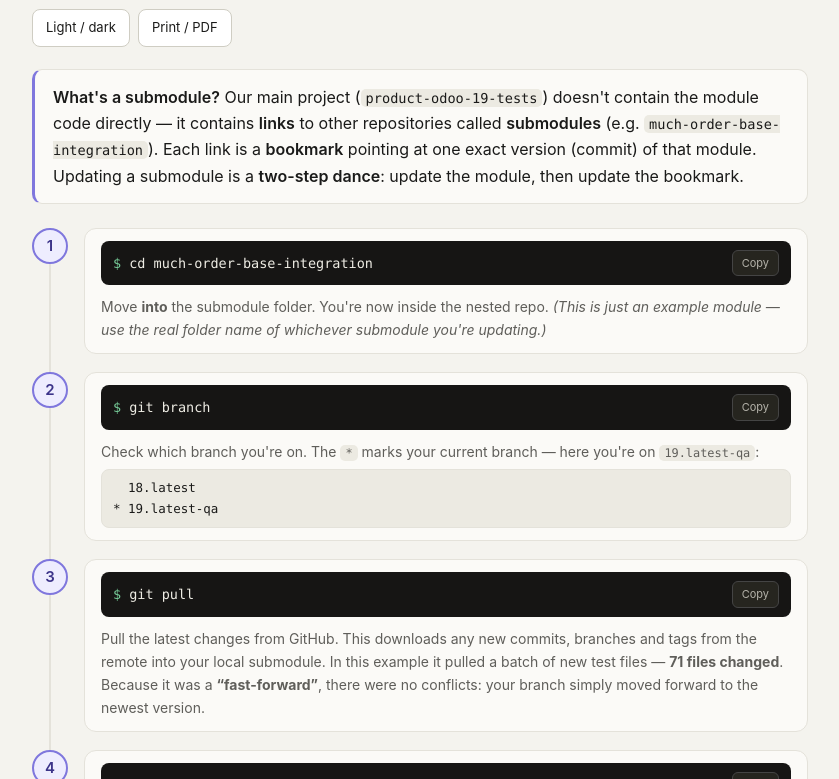
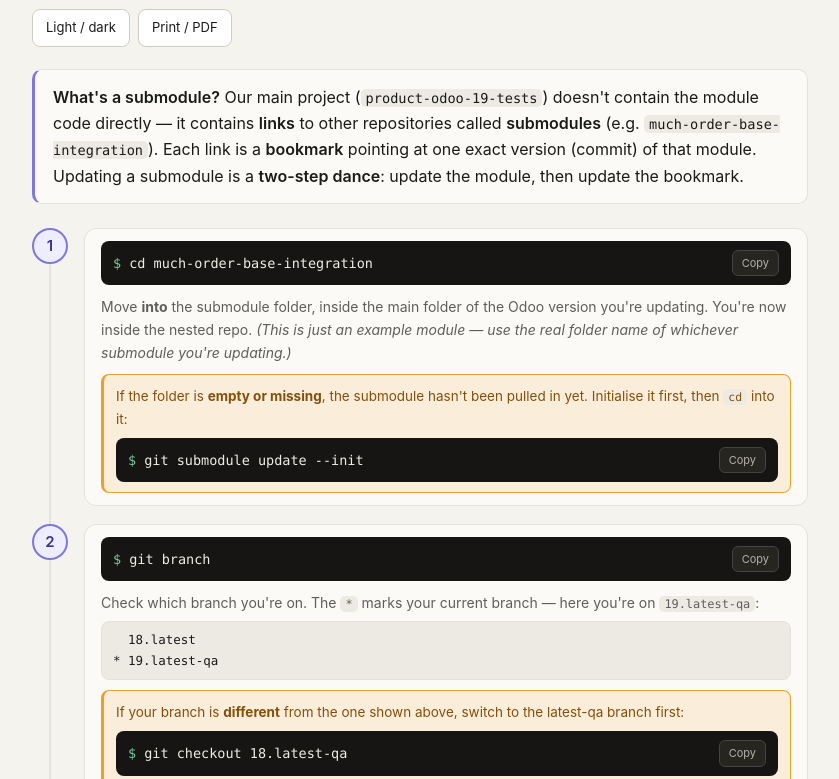
Before and after one commit to much-joaquimvicente/much-guides, a plain HTML site: page vscode-submodule-update.html in a window 1280 px wide. Shown: the part 173-952 px from the top of the page, without its empty margins (220-1059 px from the left). Drawn offline with Linux system fonts and the light colour scheme.

Commit message:
update website

```diff
--- a/vscode-submodule-update.html
+++ b/vscode-submodule-update.html
@@ -53,6 +53,8 @@ button:hover{border-color:var(--text-3)}
 .copy:hover{border-color:#666;color:#eee}
 .sexp{margin:10px 0 0;font-size:14px;color:var(--text-2)}
 .sexp .out{display:block;font-family:var(--mono);font-size:12.5px;background:var(--surface-0);border:1px solid var(--border);border-radius:8px;padding:8px 11px;margin-top:6px;white-space:pre-wrap;color:var(--text)}
+.snote{margin-top:10px;background:var(--bg-warning);border:1px solid var(--border-warning);border-left:3px solid var(--border-warning);border-radius:8px;padding:10px 12px}
+.snote p{margin:0 0 8px;font-size:13.5px;color:var(--text-warning)}
 footer{margin-top:40px;color:var(--text-3);font-size:13px;border-top:1px solid var(--border);padding-top:16px}
 @media print{.noprint{display:none!important}body{background:#fff}.cmd{background:#f0efe8;color:#000;border:1px solid #ccc}.copy{display:none}}
 </style>
@@ -86,6 +88,11 @@ Updating a submodule is a two-step dance:
 If you skip step 2, teammates pulling the main project won't get the submodule update — they'll still be pointing at the old version!
 </div>
 
+<div class="callout tip">
+<b>📣 One more step — trigger the deployment</b><br>
+Pushing your changes does <b>not</b> update the testing web environment on its own. The <b>Testing Web will only be updated after you post in the <code>#dev-odoo-deployments</code> channel</b>. So once your <code>git push</code> succeeds, post there to have your update deployed and testable.
+</div>
+
 <h2 style="font-size:20px;font-weight:600;margin:38px 0 4px">Before testing: pull the docs into each environment</h2>
 <p class="lead">Do this once per testing-environment version, before you run any test.</p>
 
@@ -105,10 +112,14 @@ If you skip step 2, teammates pulling the main project won't get the submodule u
 <script>
 const STEPS=[
 {cmd:'cd much-order-base-integration',
- exp:"Move <b>into</b> the submodule folder. You're now inside the nested repo. <i>(This is just an example module — use the real folder name of whichever submodule you're updating.)</i>"},
+ exp:"Move <b>into</b> the submodule folder, inside the main folder of the Odoo version you're updating. You're now inside the nested repo. <i>(This is just an example module — use the real folder name of whichever submodule you're updating.)</i>",
+ note:"If the folder is <b>empty or missing</b>, the submodule hasn't been pulled in yet. Initialise it first, then <code>cd</code> into it:",
+ notecmd:'git submodule update --init'},
 {cmd:'git branch',
  exp:"Check which branch you're on. The <code>*</code> marks your current branch — here you're on <code>19.latest-qa</code>:",
- out:"  18.latest\n* 19.latest-qa"},
+ out:"  18.latest\n* 19.latest-qa",
+ note:"If your branch is <b>different</b> from the one shown above, switch to the latest-qa branch first:",
+ notecmd:'git checkout 18.latest-qa'},
 {cmd:'git pull',
  exp:"Pull the latest changes from GitHub. This downloads any new commits, branches and tags from the remote into your local submodule. In this example it pulled a batch of new test files — <b>71 files changed</b>. Because it was a <b>“fast-forward”</b>, there were no conflicts: your branch simply moved forward to the newest version."},
 {cmd:'cd ..',
@@ -118,7 +129,9 @@ const STEPS=[
 {cmd:'git commit -m "I am updating order base integration"',
  exp:"Commit that pointer update. This saves the change: “the main project now points to this newer version of the submodule.”"},
 {cmd:'git push',
- exp:"Push it to GitHub. This uploads your commit (the updated pointer) to the remote repository, on the <code>staging-qa</code> branch."}
+ exp:"Push it to GitHub. This uploads your commit (the updated pointer) to the remote repository, on the <code>staging-qa</code> branch.",
+ note:"If you get an <b>error</b>, update your Odoo version first, then push again:",
+ notecmd:'git pull --rebase'}
 ];
 function esc(s){return s.replace(/&/g,'&amp;').replace(/</g,'&lt;').replace(/>/g,'&gt;').replace(/"/g,'&quot;');}
 document.getElementById('rail').innerHTML=STEPS.map((s,i)=>`
@@ -127,6 +140,7 @@ document.getElementById('rail').innerHTML=STEPS.map((s,i)=>`
     <div class="sbody">
       <div class="cmd"><span class="prompt">$</span><span class="txt">${esc(s.cmd)}</span><button class="copy noprint" onclick="copyCmd(this,'${esc(s.cmd).replace(/'/g,"\\'")}')">Copy</button></div>
       <p class="sexp">${s.exp}${s.out?`<span class="out">${esc(s.out)}</span>`:''}</p>
+      ${s.note?`<div class="snote"><p>${s.note}</p><div class="cmd"><span class="prompt">$</span><span class="txt">${esc(s.notecmd)}</span><button class="copy noprint" onclick="copyCmd(this,'${esc(s.notecmd).replace(/'/g,"\\'")}')">Copy</button></div></div>`:''}
     </div>
   </div>`).join('');
 function copyCmd(btn,txt){
```
Also changed, not shown: german-data-translations.html (+8 -0 lines), german-documents-din5008.html (+4 -0 lines), mcp-claude-odoo.html (+4 -0 lines), supplier-compliance.html (+4 -0 lines), 1 other file.
